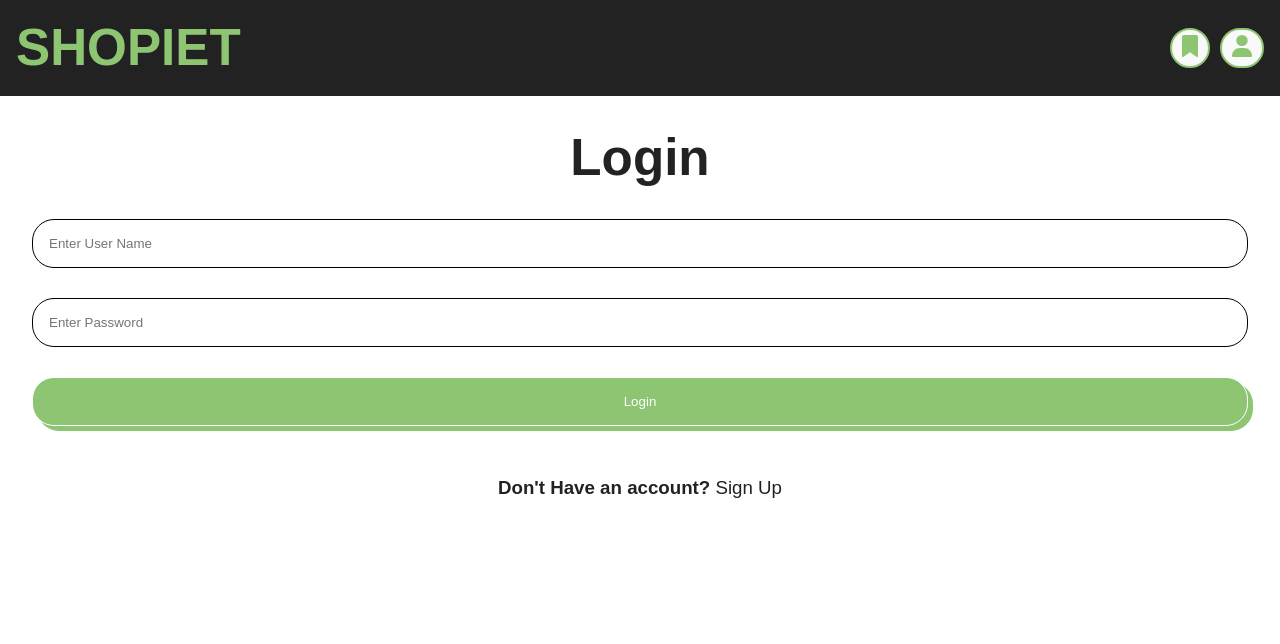
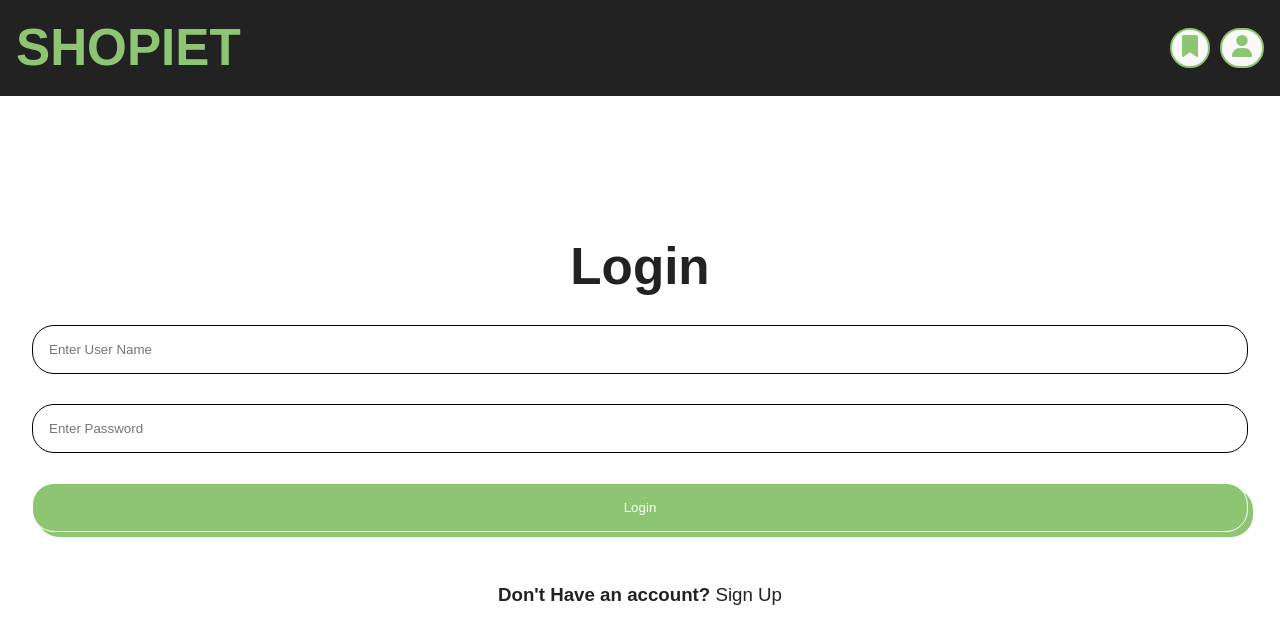
Before and after one commit to tabish-605/Shopiet-demo, a React (Vite) app in the folder Frontend/: page /login in a window 1280 px wide. Shown: the top 644 px of the page. Built offline with nearby package versions, Linux system fonts and the light colour scheme; a web font is replaced by a local one.

Commit message:
Style & error message updates

```diff
--- a/Frontend/src/Login.jsx
+++ b/Frontend/src/Login.jsx
@@ -21,12 +21,22 @@ export default function Login() {
                 setMessage('Login failed, check username or credentials');
                 setError(true);
             } else {
-
-                  setMessage('Login successful');
+                setMessage('Login successful');
             }
         } catch (error) {
-            setMessage('Login failed. Please check your credentials.');
-            setError(true);
+            if (error.response) {
+
+                setMessage('Login failed. Please check your credentials.');
+                setError(true);
+            } else if (error.request) {
+
+                setMessage('Network error occurred. Please check your internet connection.');
+                setError(true);
+            } else {
+
+                setMessage('An unexpected error occurred. Please try again later.');
+                setError(true);
+            }
         }
     };
 
@@ -41,9 +51,10 @@ export default function Login() {
                     </div>
                 ) : (
                     <>
+
+                        <form className='login-form' onSubmit={handleSubmit}>
                         <h1 className='login-header'>Login</h1>
-                        {message && <div className={`login-message ${error ? 'errorb' : ''}`}><h3>{message}</h3></div>} {/* Apply errorb class if error */}
-                        <form className='login-form' onSubmit={handleSubmit}>
+                        {message && <div className={`login-message ${error ? 'errorb' : ''}`}><h3>{message}</h3></div>}
                             <input type="text" name="username" className={`prevent-zoom ${error ? 'errorb' : ''}`} id="username" placeholder='Enter User Name' />
                             <input type="password" name="password" className={`prevent-zoom ${error ? 'errorb' : ''}`} id="password" placeholder='Enter Password' />
                             <input type="submit" className='login-submit shd-press-eff' value="Login" />
--- a/Frontend/src/SignUp.jsx
+++ b/Frontend/src/SignUp.jsx
@@ -75,9 +75,10 @@ export default function SignUp() {
 
     return (
         <>
+
+            <form className='signup-form' onSubmit={handleSubmit}>
             <h1 className='signup-header'> Sign Up</h1>
             {message && <div className="signup-message"><h3 className='error-message'>{message}</h3></div>}
-            <form className='signup-form' onSubmit={handleSubmit}>
                 <input type="text" name="username" className={`${errors.username ? 'errorb' : ''}`} value={formData.username} onChange={handleChange} placeholder='Enter User Name' />
                 <input type="email" name="email" className={`${errors.email ? 'errorb' : ''}`} value={formData.email} onChange={handleChange} placeholder='Enter Email' />
                 <input type="password" name="password" className={`${errors.password ? 'errorb' : ''}`} value={formData.password} onChange={handleChange} placeholder='Enter Password' />
--- a/Frontend/src/UploadItem.jsx
+++ b/Frontend/src/UploadItem.jsx
@@ -5,7 +5,6 @@ import './css/upload.css';
 
 const UploadItem = () => {
     const { user } = useContext(AuthContext);
-    console.log(user.id);
     const [formData, setFormData] = useState({
         item_name: '',
         item_price: '',
@@ -17,10 +16,16 @@ const UploadItem = () => {
     });
 
     const [loading, setLoading] = useState(false); // State to track loading status
+    const [message, setMessage] = useState(null); // State to track messages
+    const [errorBorder, setErrorBorder] = useState(''); // State to track border color for error
 
     const handleChange = (e) => {
-        setFormData({ ...formData, [e.target.id]: e.target.value });
-        console.log(user.user_id);
+        const { id, value } = e.target;
+        if (e.target.type === 'radio') {
+            setFormData({ ...formData, item_condition: value });
+        } else {
+            setFormData({ ...formData, [id]: value });
+        }
     };
 
     const handleFileChange = (e) => {
@@ -29,8 +34,16 @@ const UploadItem = () => {
 
     const handleSubmit = (e) => {
         e.preventDefault();
+        setMessage(null);
+        setErrorBorder('');
         if (!formData.item_name || !formData.item_price || !formData.item_description || !formData.item_thumbnail) {
-            alert('Please fill in all required fields.'); // Display error message
+            setMessage('Please fill in all required fields.');
+            setErrorBorder('errorb');
+            return;
+        }
+        if (!/^\d+$/.test(formData.item_price)){
+            setMessage('Please enter a valid number.');
+            setErrorBorder('errorb');
             return;
         }
         setLoading(true);
@@ -38,37 +51,50 @@ const UploadItem = () => {
         for (let key in formData) {
             form_data.append(key, formData[key]);
         }
-        console.log(JSON.stringify(formData));
         let url = 'https://shopietbackend-wlzwbcznba-bq.a.run.app/api/upload/';
-        axios
-            .post(url, form_data, {
+        const response = axios.post(url, form_data, {
                 headers: {
                     'content-type': 'multipart/form-data',
                 },
             })
             .then((response) => {
-                console.log(response.data);
-                setLoading(false); // Set loading to false when upload is successful
+                setLoading(false);
+                console.log(response.data)
+                setMessage('Upload successful');
+                setFormData({
+                    item_name: '',
+                    item_price: '',
+                    item_description: '',
+                    item_condition: 'used',
+                    category: 960732137074130945,
+                    item_username: user.username,
+                    item_thumbnail: null,
+                });
             })
             .catch((err) => {
-                console.log(err);
-                setLoading(false); // Set loading to false in case of error
+                setLoading(false);
+                if (err.response) {
+                    setMessage(`Upload failed: ${err.response.data}`);
+                } else {
+                    setMessage('Upload failed: Network error');
+                }
+                setErrorBorder('errorb');
             });
     };
 
     return (
         <div className='upload-cnt flex-col '>
-            <h1>Say Goodbye</h1>
-            <form className="upload-form flex-col" onSubmit={handleSubmit}>
-                <input type="text" id="item_name" className="prevent-zoom" value={formData.item_name} onChange={handleChange} placeholder="Enter Item Name" required />
-                <div >R <input type="number" id="item_price"  className="prevent-zoom"  value={formData.item_price} onChange={handleChange} placeholder="Enter Item Price" required /></div>
-                <textarea name="description" id="item_description"className="input-desc prevent-zoom" value={formData.description} onChange={handleChange} placeholder='Enter Description'></textarea> {/* Description textarea */}
+
+            <form className="upload-form flex-col" onSubmit={handleSubmit}> <h1>Say Goodbye</h1>
+            {message && <div className={`upload-message ${errorBorder}`}>{message}</div>}
+                <input type="text" id="item_name" className={`prevent-zoom ${errorBorder}`} value={formData.item_name} onChange={handleChange} placeholder="Enter Item Name" required />
+                <div >R <input type="number" id="item_price"  className={`prevent-zoom ${errorBorder}`} value={formData.item_price} onChange={handleChange} placeholder="Enter Item Price" required /></div>
+                <textarea name="description" id="item_description" className={`input-desc prevent-zoom ${errorBorder}`} value={formData.item_description} onChange={handleChange} placeholder='Enter Description'></textarea> {/* Description textarea */}
                 <div>
                     <label>
                         <input
                             type="radio"
                             name="item_condition"
-                            id="item_condition"
                             value="love"
                             checked={formData.item_condition === 'love'}
                             onChange={handleChange}
@@ -80,7 +106,6 @@ const UploadItem = () => {
                             type="radio"
                             name="item_condition"
                             value="used"
-                            id="item_condition"
                             checked={formData.item_condition === 'used'}
                             onChange={handleChange}
                         />
@@ -91,7 +116,6 @@ const UploadItem = () => {
                             type="radio"
                             name="item_condition"
                             value="like_new"
-                            id="item_condition"
                             checked={formData.item_condition === 'like_new'}
                             onChange={handleChange}
                         />
@@ -102,22 +126,21 @@ const UploadItem = () => {
                             type="radio"
                             name="item_condition"
                             value="new"
-                            id="item_condition"
                             checked={formData.item_condition === 'new'}
                             onChange={handleChange}
                         />
                         <span className="chip">New</span>
                     </label>
                 </div>
-                <select id="category"  className="prevent-zoom"  value={formData.category} onChange={handleChange}>
+                <select id="category"  className={`prevent-zoom ${errorBorder}`} value={formData.category} onChange={handleChange}>
                     <option value="">Select Category</option>
                     <option value="960732137074130945">Tech</option>
                     <option value="960807240398831617">Furniture</option>
                     <option value="960807346087755777">Car Parts</option>
                     <option value="960807528684290049">Gardening</option>
                 </select>
-                <input type="file" className="input-thumb" id="item_thumbnail" onChange={handleFileChange} accept="image/*" required />
-                {loading ? ( // Display loading message with animated dots if loading is true
+                <input type="file" className={`input-thumb ${errorBorder}`} id="item_thumbnail" onChange={handleFileChange} accept="image/*" required />
+                {loading ? (
                     <p>Uploading{Array(Math.floor((Date.now() / 1000) % 4) + 1).join('.')}</p>
                 ) : (<>
 
--- a/Frontend/src/css/navbar.css
+++ b/Frontend/src/css/navbar.css
@@ -34,7 +34,7 @@
 .items{
     width: 100%;
     display: flex;
-    gap: 10px;
+    gap: 3%;
 
     justify-content: flex-end;
 }
--- a/Frontend/src/css/signup.css
+++ b/Frontend/src/css/signup.css
@@ -1,6 +1,3 @@
-.signup-header{
-    font-family: 'Outfit';
-}
 
 
 
@@ -10,6 +7,9 @@
     padding: 2rem;
     gap: 30px;
     align-self:center;
+    justify-content: center;
+
+    height: 72svh;
 
 }
 
@@ -32,7 +32,7 @@ input{
 }
 
 .error-message{
-    color: #be5454;
+    color: #8dc572;
 }
 
 .errorb{
@@ -68,3 +68,9 @@ input{
     -webkit-text-size-adjust: none;
     text-size-adjust: none;
 }
+
+.welcome-login{
+    height: 72vh;
+    justify-content: center;
+
+}
```
